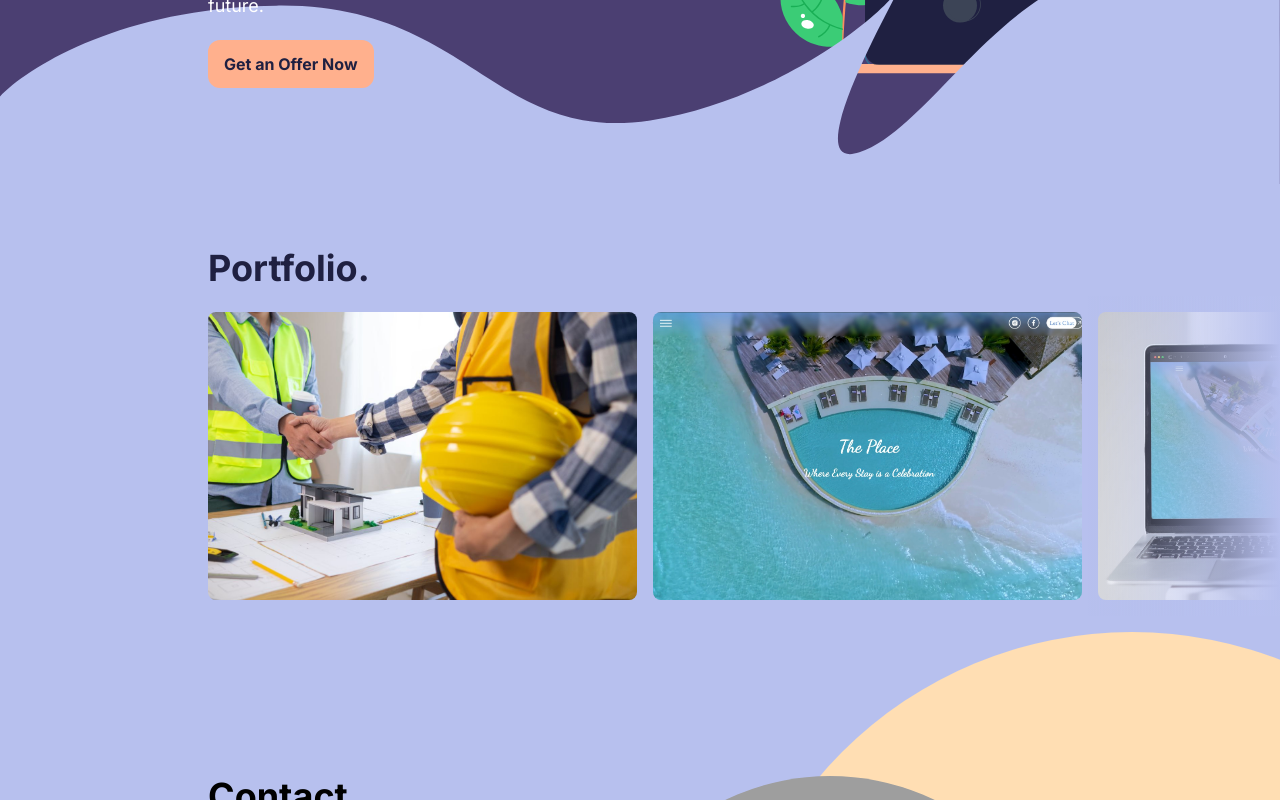
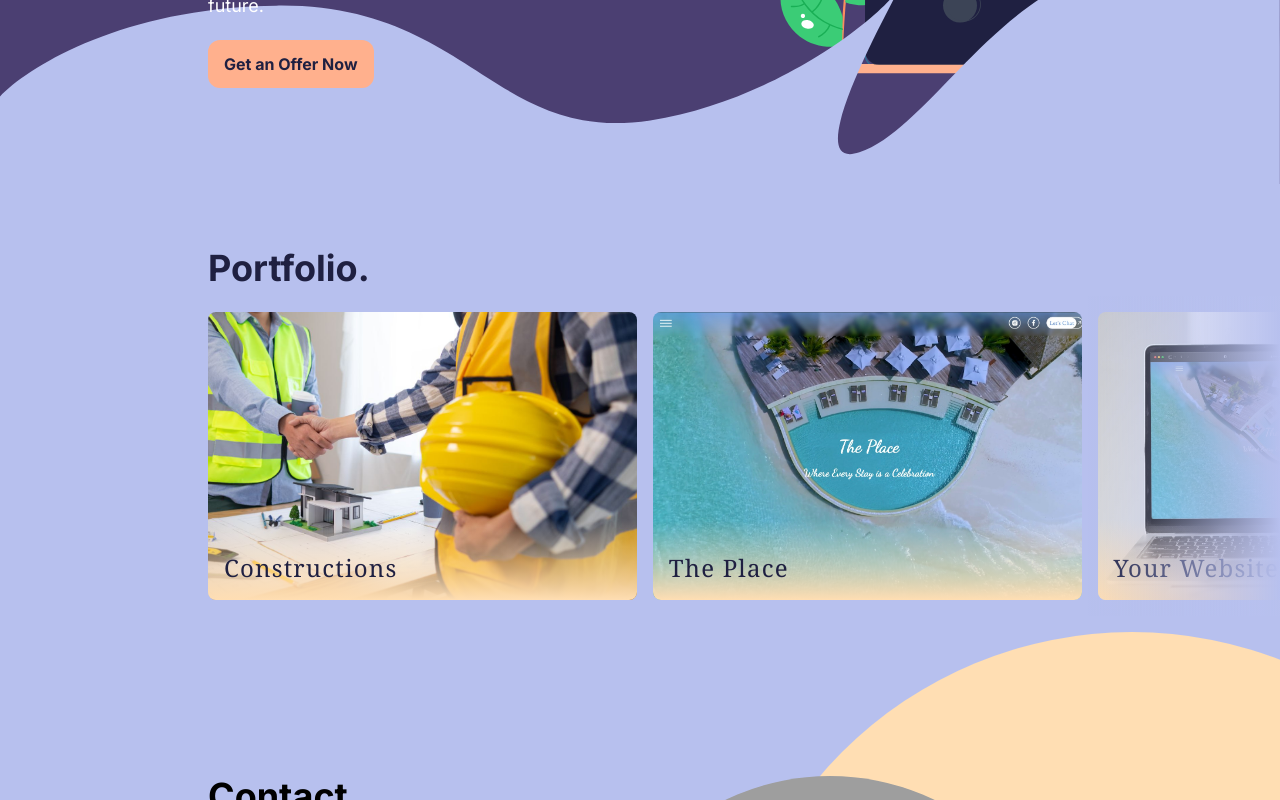
Before and after one commit to ynlevi/lws, a Next.js app: page / in a window 1280 px wide. Shown: the part 408-1208 px from the top of the page. Built offline with nearby package versions, Linux system fonts and the light colour scheme; grey boxes are pictures that could not be loaded.

Commit message:
push
added subtitle to portfoilio sec

```diff
--- a/src/app/page.tsx
+++ b/src/app/page.tsx
@@ -6,7 +6,7 @@ import WiveTopSvg from "@/components/svgs/WiveTopSvg";
 
 export default function Home() {
   return (
-    <div className="">
+    <div className="bg-background">
       <Hero />
       <WiveTopSvg
         div={"bg-assent xl:-mt-72 2xl:-mt-[20rem]"}
--- a/src/components/Contact.tsx
+++ b/src/components/Contact.tsx
@@ -6,7 +6,7 @@ import SubmitForm from "./SubmitForm";
 export default function Contact() {
   return (
     <div className=" pt-14 xl:pt-44 px-7 xl:px-0 bg-background font-bold flex flex-col-reverse xl:flex-row xl:justify-between overflow-x-hidden  ">
-      <div className="xl:w-5/12 xl:pl-52 relative z-[12]">
+      <div className="mt-12 xl:mt-0 xl:w-5/12 xl:pl-52 relative z-[12]">
         <h2 className="text-4xl">Contact.</h2>
         <h4 className="hidden xl:inline-block mt-8 text-xl xl:text-2xl text-center text-assent">
           I love what I do. hope you would too!
@@ -19,7 +19,7 @@ export default function Contact() {
         </h4>
 
         <div className="relative xl:pr-52 xl:mb-52">
-          <div className="relative z-10 w-72 xl:w-[484px] max-w-full aspect-square mx-auto mt-8 xl:m-0 xl:ml-auto">
+          <div className="relative z-10 w-72 xl:w-[484px] max-w-full aspect-square mx-auto mt-12 xl:m-0 xl:ml-auto">
             <Image
               src={profile}
               alt="profile"
@@ -27,7 +27,7 @@ export default function Contact() {
               className="object-cover rounded-full "
             />
           </div>
-          <div className="hidden xl:inline-block w-[820px] h-[820px] bg-[#FFDEB3] rounded-full absolute ml-auto -top-36 -right-[262px] " />
+          <div className="hidden xl:inline-block w-[820px] h-[820px] bg-primary rounded-full absolute ml-auto -top-36 -right-[262px] " />
         </div>
       </div>
     </div>
--- a/src/components/Portfolio.tsx
+++ b/src/components/Portfolio.tsx
@@ -35,7 +35,7 @@ const WebItem: React.FC<{
 }> = ({ name, src, link }) => {
   return (
     <div
-      className={`snap-start h-40 w-72 shrink-0 max-w-[77%] relative rounded-lg xl:h-72 xl:w-[40%] xl:max-w-[30rem]`}
+      className={`snap-start h-40 w-72 shrink-0 max-w-[77%] relative rounded-lg xl:h-72 xl:w-[40%] xl:max-w-[30rem] `}
     >
       <Link href={link} target={link !== "/" ? "_blank" : "_self"}>
         <Image
@@ -44,7 +44,11 @@ const WebItem: React.FC<{
           className="object-cover h-full w-full rounded-lg"
           fill
         />
-        <h4 className="text-xl">{name}</h4>
+        <div className="absolute rounded-b-lg z-10 w-full bottom-0 h-20 bg-gradient-to-t from-primary to-transparent flex items-end">
+          <h4 className="text-xl lg:text-2xl p-2 lg:p-4 tracking-wider font-serif capitalize text-text">
+            {name}
+          </h4>
+        </div>
       </Link>
     </div>
   );
--- a/src/components/SubmitForm.tsx
+++ b/src/components/SubmitForm.tsx
@@ -27,7 +27,7 @@ export default function SubmitForm() {
       onSubmit={handleSubmit}
       method="POST"
       dir="auto"
-      className="z-10 relative flex flex-col gap-2 xl:py-12 text-sm lg:text-base w-full mx-auto"
+      className="z-10 relative flex flex-col gap-2 py-8 xl:py-12 text-sm lg:text-base w-full mx-auto"
     >
       <div className="flex flex-col">
         <label htmlFor="name">Name</label>
--- a/tailwind.config.ts
+++ b/tailwind.config.ts
@@ -9,7 +9,8 @@ const config: Config = {
   theme: {
     extend: {
       colors: {
-        primary: "#50ADF8",
+        // primary: "#50ADF8",
+        primary: "#FFDEB3",
         secondary: "#FFB08D",
         assent: "#4B3F72",
         background: "#B7C0EE",
```
